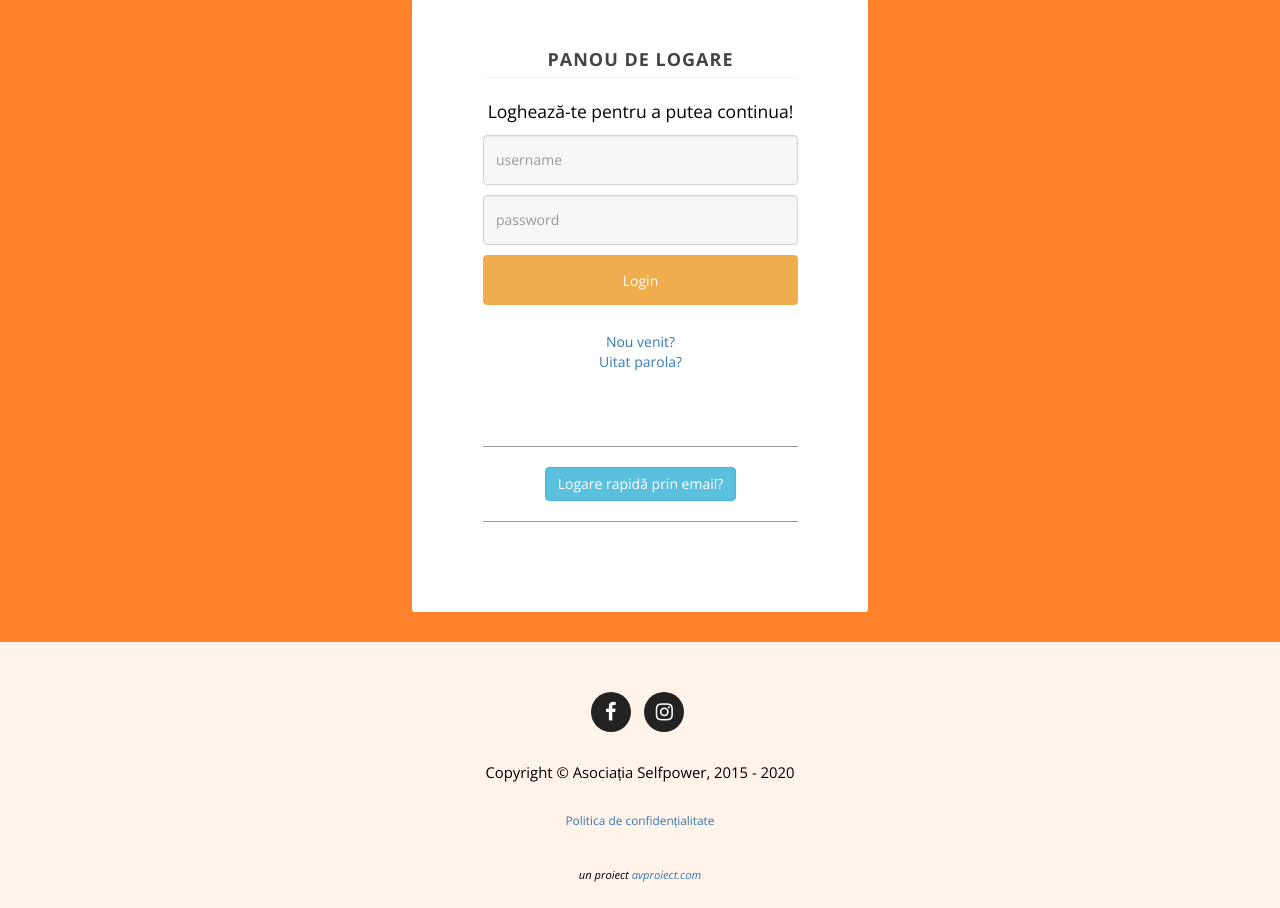
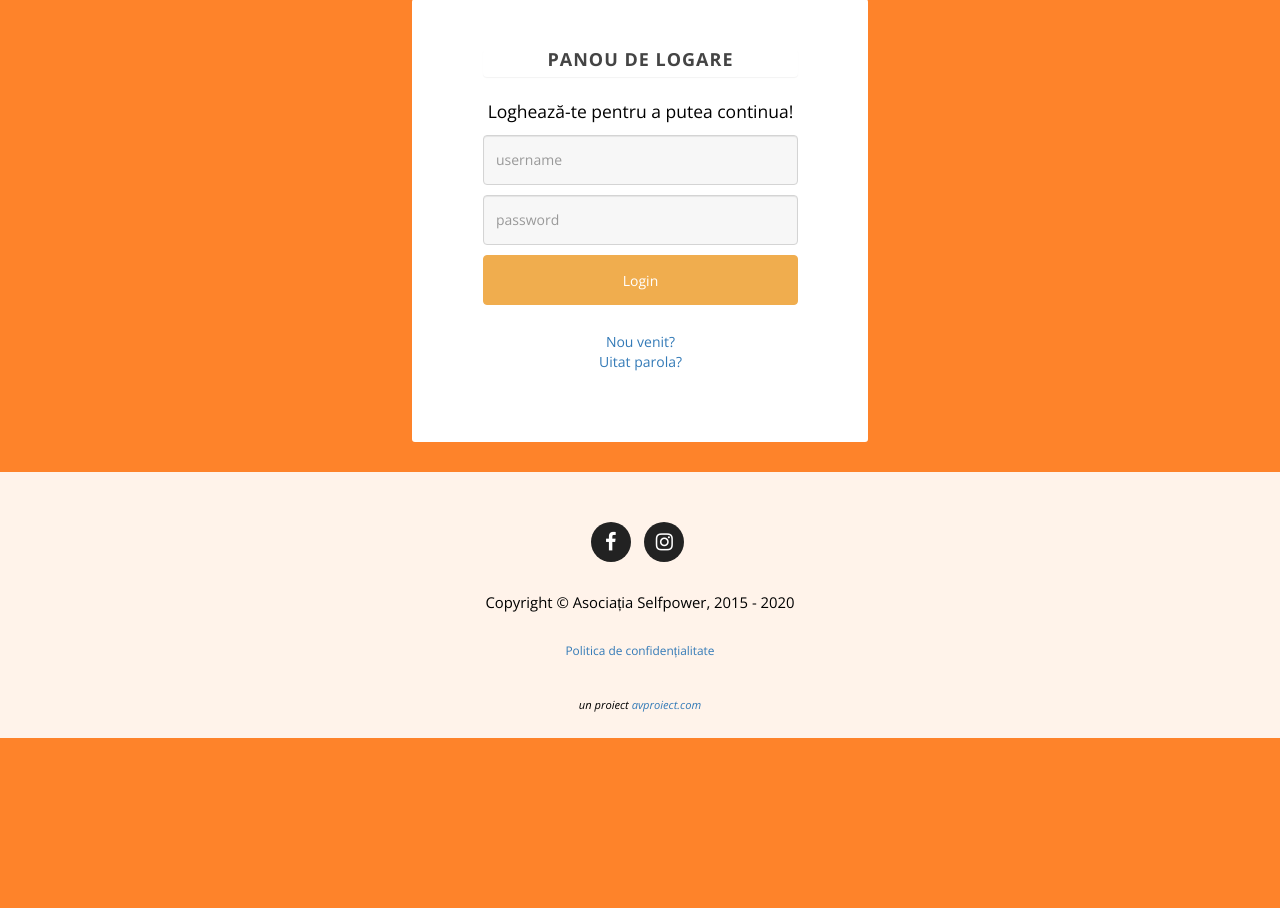
Before and after one commit to selfpower-ngo/selfpower.ro, a Django app: page /autentificare/panou_logare/ in a window 1280 px wide. Shown: the part 316-1224 px from the top of the page. After the commit the page ends 1054 px from the top, so only its background shows below. Run offline with Django 3.2, Linux system fonts and the light colour scheme; data comes from the database, SQL or seed files in the repository; parts of the project's set-up code (start-up, migrations or seed data) failed here and were passed over; some libraries are stand-ins or nearby versions; some web fonts are replaced.

Commit message:
removed template tag reverser for url login with nopassword and removed the html content that contained the link in classical_login.html

```diff
--- a/src/login/templates/classical_login.html
+++ b/src/login/templates/classical_login.html
@@ -38,11 +38,6 @@
                   <a href="{% url 'password_reset_form' %}"> Uitat parola? </a>
                   </form>
 
-                  <div class="ikBreak-sp"></div>
-                  <div class="ikBreak-sp"></div>
-                <hr>
-                  <a href="{% url 'login' %}" class="btn btn-info" style="">Logare rapidă prin email?</a>
-                <hr>
             {% endif %}
           </div><!-- ./main-div -->
         </div><!-- ./login-form -->
```
